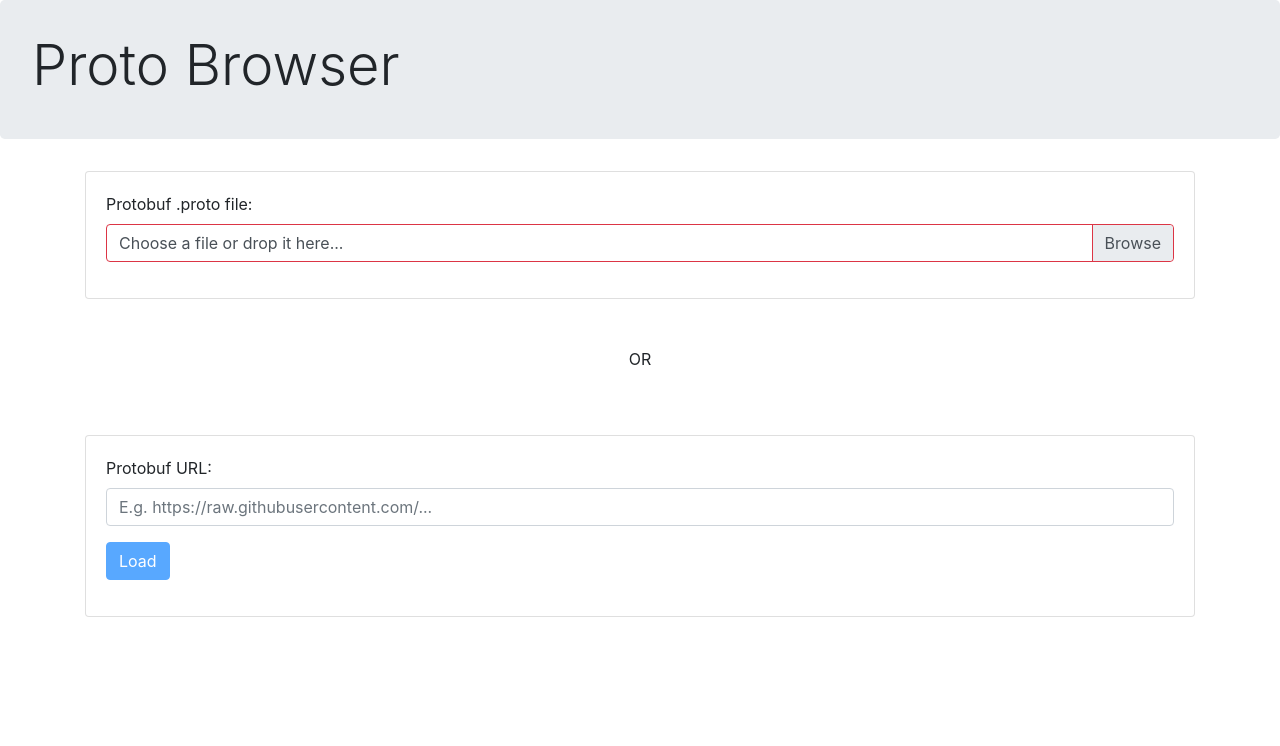
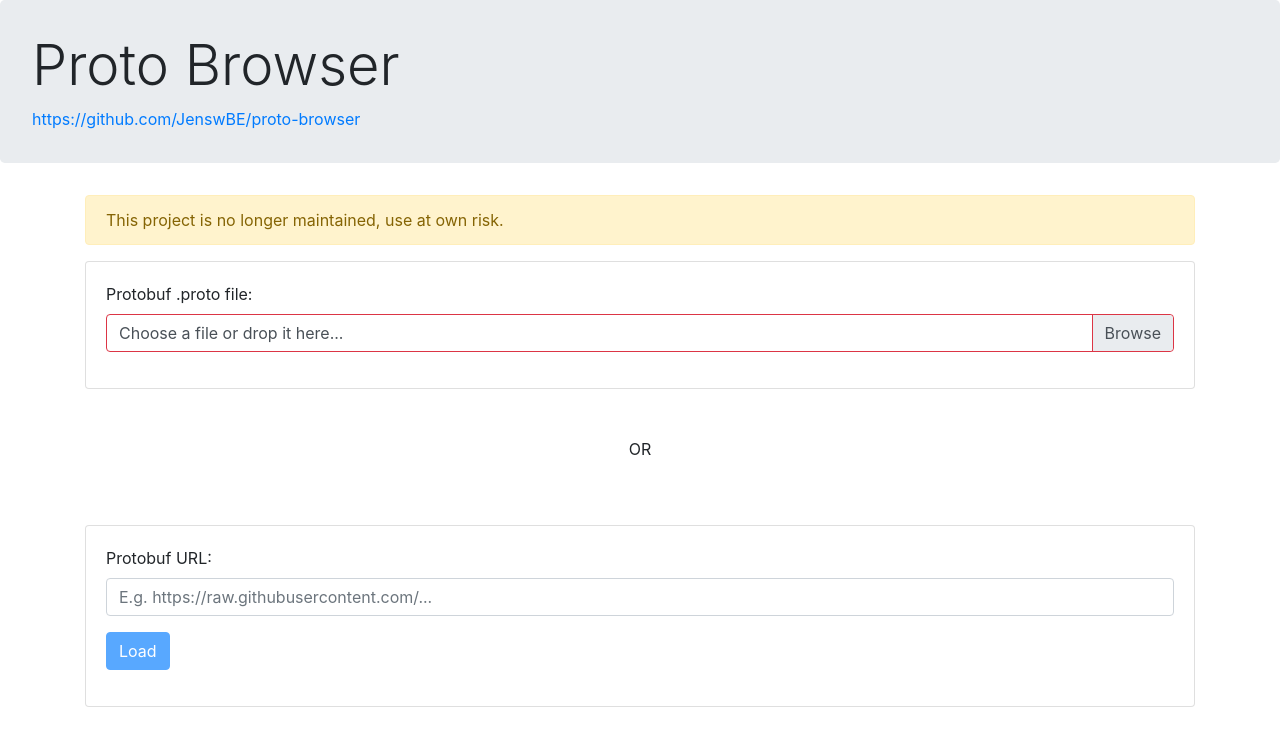
Before and after one commit to JenswBE/proto-browser, a Vue app: page / in a window 1280 px wide. Shown: the top 746 px of the page. Built offline with nearby package versions, Linux system fonts and the light colour scheme.

Commit message:
Archive project

```diff
--- a/src/components/Loader.vue
+++ b/src/components/Loader.vue
@@ -3,10 +3,18 @@
     <b-jumbotron
       header="Proto Browser"
       header-level="4"
-      style="padding: 2rem 2rem;"
-    ></b-jumbotron>
+      style="padding: 2rem 2rem"
+    >
+      <a href="https://github.com/JenswBE/proto-browser">
+        https://github.com/JenswBE/proto-browser
+      </a>
+    </b-jumbotron>
 
     <b-container>
+      <b-alert variant="warning" show>
+        This project is no longer maintained, use at own risk.
+      </b-alert>
+
       <b-card>
         <b-form>
           <b-form-group
@@ -61,7 +69,7 @@
 import * as parser from 'proto-parser'
 
 export default {
-  data: function() {
+  data: function () {
     return {
       ioProtoFile: null,
       ioProtoURL: '',
```
Also changed, not shown: 1 other file (tests, documents, lock files or other folders).
